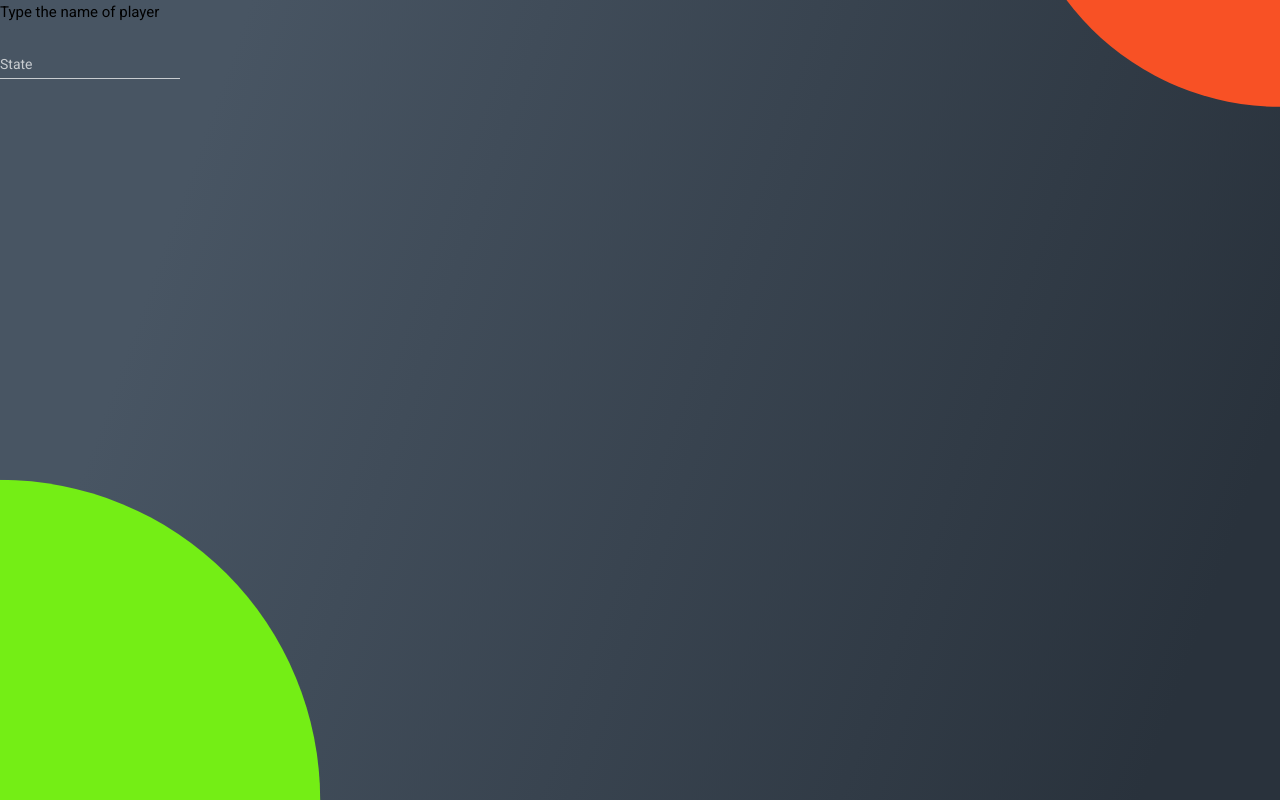
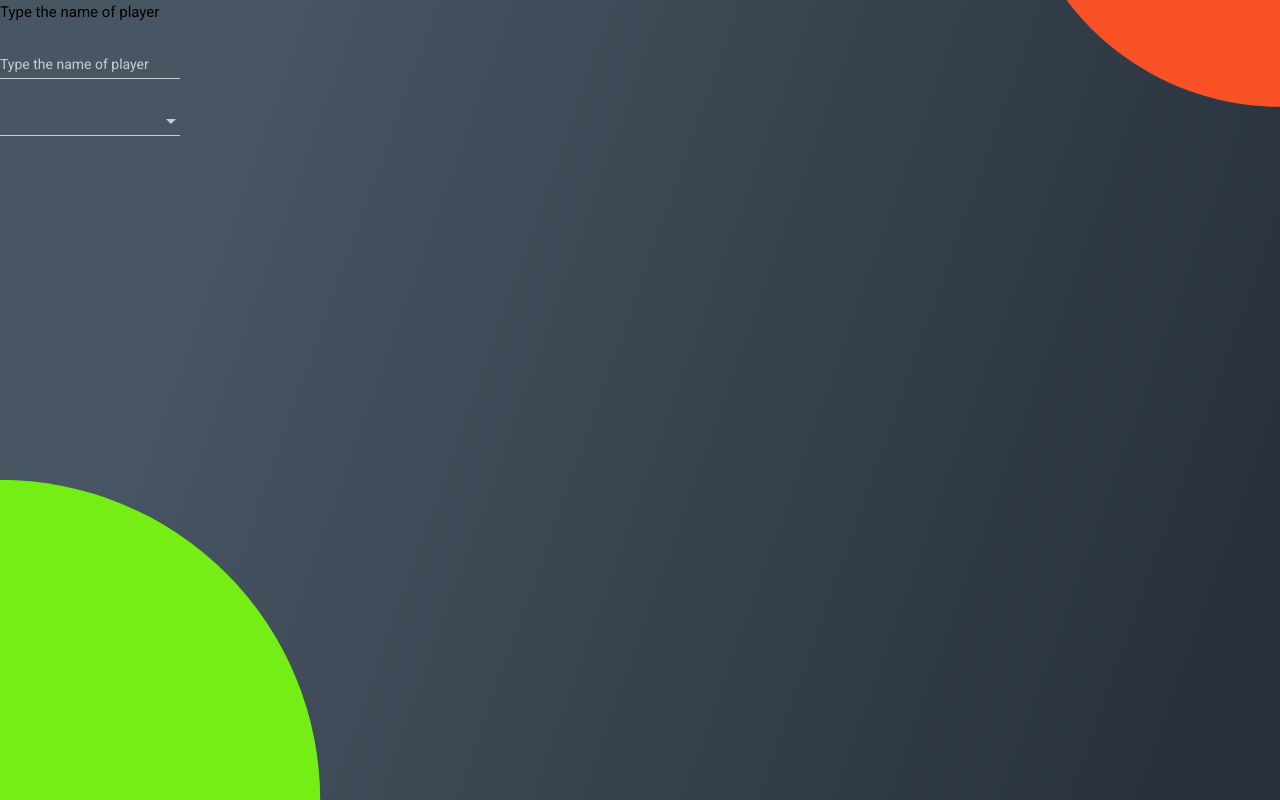
Before and after one commit to Alberto-Amo-Marin/NameDay, an Angular app: page /onePlayer in a window 1280 px wide. Built offline with nearby package versions, Linux system fonts and the light colour scheme.

Commit message:
[ADD] - displaying filtered data

```diff
--- a/src/app/one-player/one-player.component.html
+++ b/src/app/one-player/one-player.component.html
@@ -4,16 +4,21 @@
         <h4>Type the name of player</h4>
         <form>
             <mat-form-field class="example-full-width">
-                <mat-label>State</mat-label>
+                <mat-label>Type the name of player</mat-label>
                 <input matInput aria-label="State" (keyup)="getPlayersByName($event)">
-                <mat-autocomplete #auto="matAutocomplete">
-                    <mat-option *ngFor="let state of players" [value]="state.name">
-                        <!-- <img class="example-option-img" aria-hidden [src]="state.flag" height="25">
-                        <span>{{state.name}}</span> |
-                        <small>Population: {{state.population}}</small> -->
+                <!-- <mat-autocomplete #auto="matAutocomplete">
+                    <mat-option *ngFor="let player of players" [value]="player.id">
                         test
                     </mat-option>
-                </mat-autocomplete>
+                </mat-autocomplete> -->
+            </mat-form-field>
+            <br>
+            <mat-form-field>
+                <mat-select>
+                    <mat-option *ngFor="let player of players" [value]="player.id">
+                        {{player.full_name}}
+                    </mat-option>
+                </mat-select>
             </mat-form-field>
         </form>
     </div>
```
